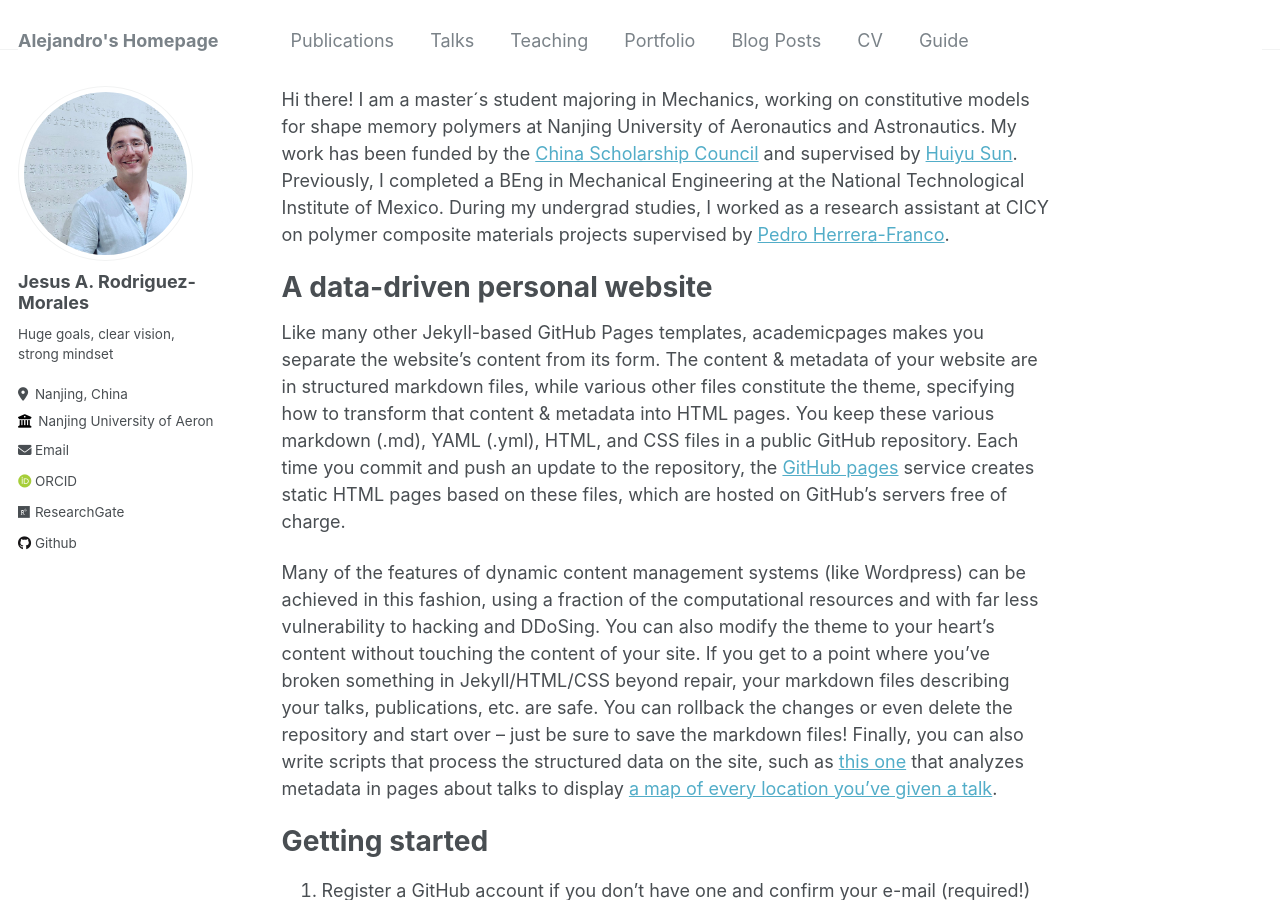
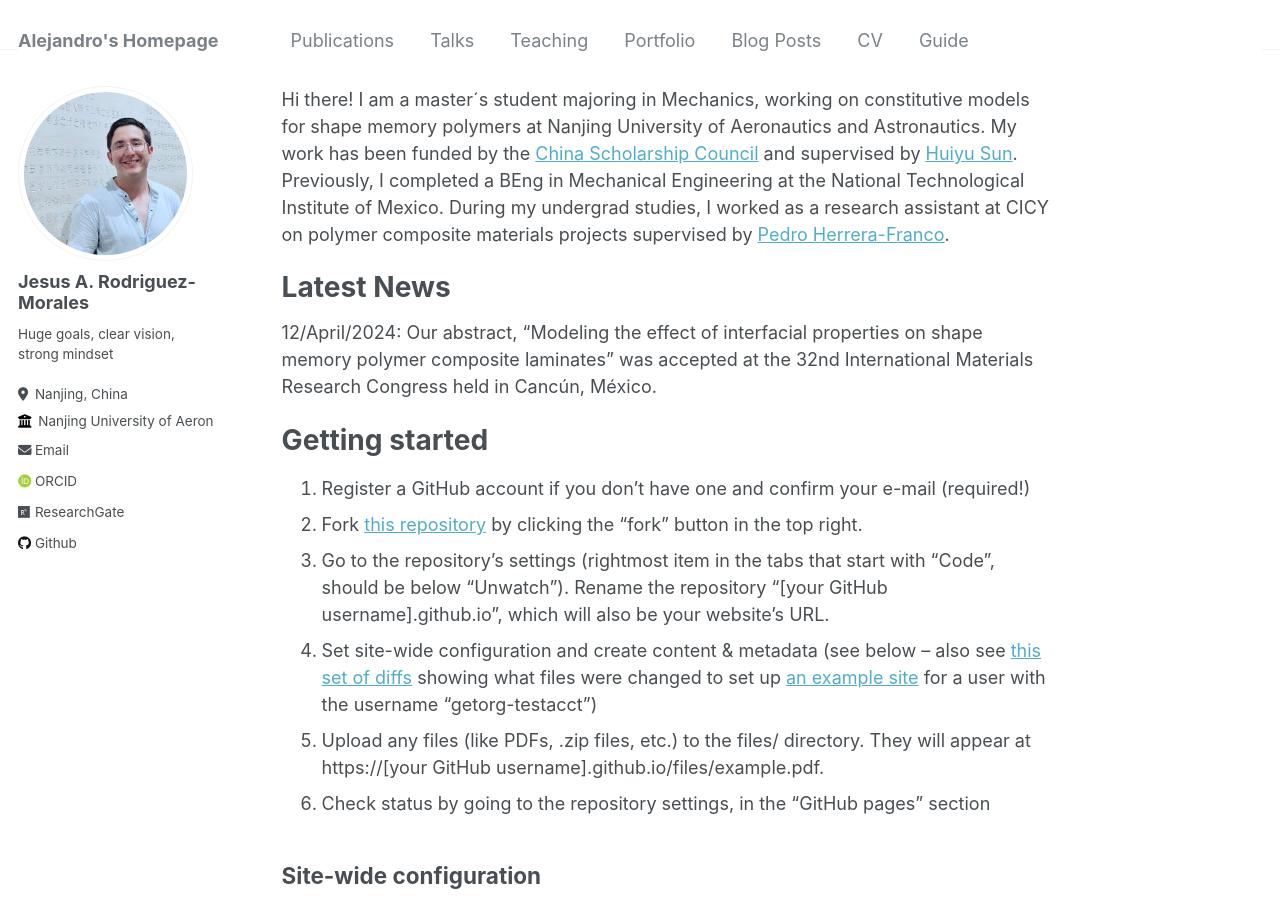
Before and after one commit to alex-rodriguez-m/alex-rodriguez-m.github.io, a Jekyll site: the page built from _pages/about.md, in a window 1280 px wide and 900 px high. Built offline with Jekyll 4.4.1, drawn with Linux system fonts in a browser that asks for light colours; some web fonts are replaced.

Commit message:
Update about.md

```diff
--- a/_pages/about.md
+++ b/_pages/about.md
@@ -10,11 +10,9 @@ redirect_from:
 Hi there! I am a master´s student majoring in Mechanics, working on constitutive models for shape memory polymers at Nanjing University of Aeronautics and Astronautics. My work has been funded by the  [China Scholarship Council](https://www.campuschina.org/index.html) and supervised by [Huiyu Sun](http://faculty.nuaa.edu.cn/shy/en/index/18666/list/index.htm). Previously, I completed a BEng in Mechanical Engineering at the National Technological Institute of Mexico. During my undergrad studies, I worked as a research assistant at CICY on polymer composite materials projects supervised by [Pedro Herrera-Franco](https://www.cicy.mx/english/materials-unit/resercher/pedro-jesus-herrera-franco).
 
 
-A data-driven personal website
+Latest News
 ======
-Like many other Jekyll-based GitHub Pages templates, academicpages makes you separate the website's content from its form. The content & metadata of your website are in structured markdown files, while various other files constitute the theme, specifying how to transform that content & metadata into HTML pages. You keep these various markdown (.md), YAML (.yml), HTML, and CSS files in a public GitHub repository. Each time you commit and push an update to the repository, the [GitHub pages](https://pages.github.com/) service creates static HTML pages based on these files, which are hosted on GitHub's servers free of charge.
-
-Many of the features of dynamic content management systems (like Wordpress) can be achieved in this fashion, using a fraction of the computational resources and with far less vulnerability to hacking and DDoSing. You can also modify the theme to your heart's content without touching the content of your site. If you get to a point where you've broken something in Jekyll/HTML/CSS beyond repair, your markdown files describing your talks, publications, etc. are safe. You can rollback the changes or even delete the repository and start over -- just be sure to save the markdown files! Finally, you can also write scripts that process the structured data on the site, such as [this one](https://github.com/academicpages/academicpages.github.io/blob/master/talkmap.ipynb) that analyzes metadata in pages about talks to display [a map of every location you've given a talk](https://academicpages.github.io/talkmap.html).
+12/April/2024: Our abstract, "Modeling the effect of interfacial properties on shape memory polymer composite laminates" was accepted at the 32nd International Materials Research Congress held in Cancún, México.
 
 Getting started
 ======
```
